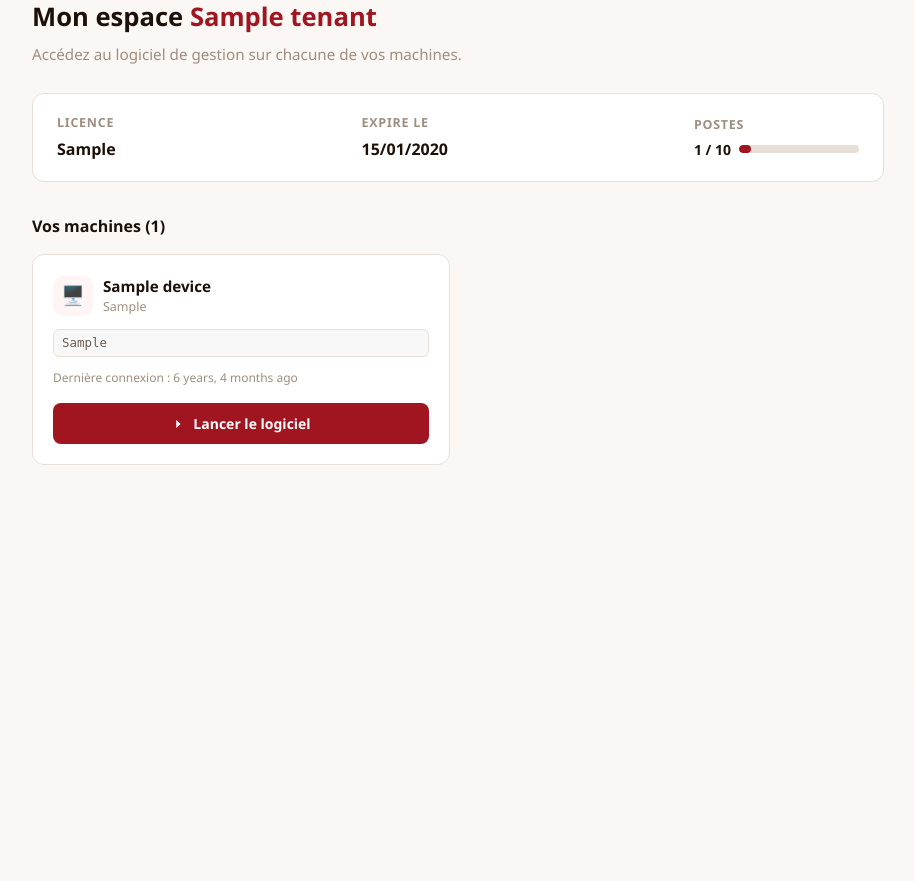
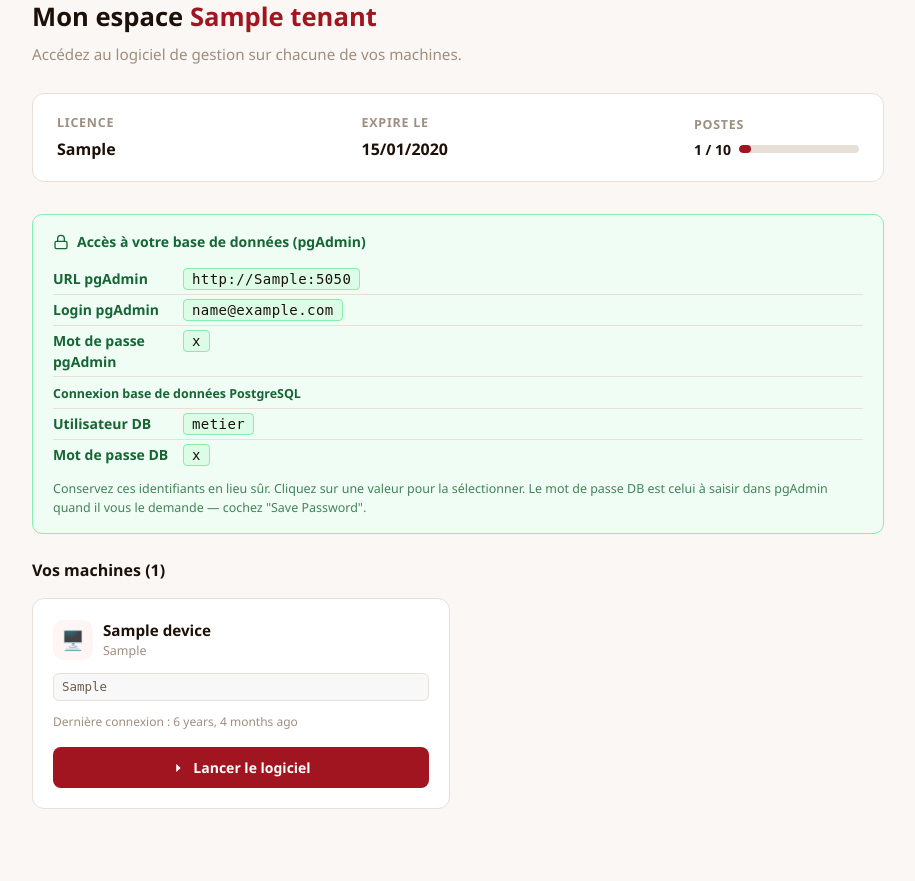
Before and after one commit to mpigajesse/saas-souverain, a Django app: template templates/tenants/mon-espace.html in a window 1280 px wide. Shown: the part 117-998 px from the top of the page, without its empty margins (182-1097 px from the left). Before the commit the page ends 582 px from the top, so only its background shows below. Run offline with Django 5.2, Linux system fonts and the light colour scheme; tables that the repository leaves empty hold one stand-in row (values such as "Sample post"); the template is opened without the code that fills it: values that come from a table or form of the project are taken from there, most other values are stand-ins (such as "Sample title", 1, 10 or a date in 2020).

Commit message:
fix: enregistrement SaaS standby + credentials pgAdmin dans Mon espace
- run.rs : register_with_saas() déplacé avant la vérification DEK
  → le nœud standby (sans DEK) s'enregistre désormais dans le portail
- run.rs : appel redondant register_with_saas supprimé de la boucle
- install-linux.sh.tmpl : NODE_MODE ajouté dans env container
  → rôle Primaire/Standby correctement reporté dans le portail
- install-linux.sh.tmpl : TENANT_ID ajouté dans env container
- install-linux.sh.tmpl : email pgAdmin dynamique via tenant|slugify
- install-linux.sh.tmpl : nom installateur dynamique install-{slug}.sh
- views_web.py : filename installateur basé sur slugify(tenant.name)
- views_espace.py : calcul des credentials pgAdmin + DB dans Mon espace
- mon-espace.html : bloc credentials (URL pgAdmin, login, mdp DB)

Spike Phase 0 validé : réplication PostgreSQL streaming active
VM1 (Kali 192.168.200.128) Primaire — VM2 (Ubuntu 192.168.200.130) Standby

```diff
--- a/templates/tenants/mon-espace.html
+++ b/templates/tenants/mon-espace.html
@@ -130,6 +130,43 @@
     }
     .btn-launch-disabled:hover { background: var(--border); color: var(--text-muted); }
 
+    /* ── Credentials card ── */
+    .creds-card {
+      background: #F0FDF4;
+      border: 1px solid #86EFAC;
+      border-radius: 10px;
+      padding: 16px 20px;
+      margin-bottom: 24px;
+      font-size: 0.875rem;
+    }
+    .creds-card h3 {
+      font-size: 0.875rem;
+      font-weight: 700;
+      color: #166534;
+      margin: 0 0 12px 0;
+      display: flex;
+      align-items: center;
+      gap: 8px;
+    }
+    .creds-table { width: 100%; border-collapse: collapse; }
+    .creds-table td { padding: 4px 0; vertical-align: top; }
+    .creds-table td:first-child { color: #166534; font-weight: 600; width: 130px; }
+    .creds-value {
+      font-family: monospace;
+      background: #DCFCE7;
+      border: 1px solid #86EFAC;
+      border-radius: 4px;
+      padding: 2px 8px;
+      letter-spacing: 0.03em;
+      user-select: all;
+    }
+    .creds-warning {
+      margin-top: 10px;
+      font-size: 0.78rem;
+      color: #166534;
+      opacity: .8;
+    }
+
     /* ── Phase banner ── */
     .phase-banner {
       background: #FFFBEB;
@@ -200,6 +237,47 @@
       </div>
     </div>
     {% endif %}
+
+    <!-- Credentials pgAdmin -->
+    <div class="creds-card">
+      <h3>
+        <svg width="16" height="16" viewBox="0 0 24 24" fill="none" stroke="#166534" stroke-width="2"><rect x="3" y="11" width="18" height="11" rx="2"/><path d="M7 11V7a5 5 0 0 1 10 0v4"/></svg>
+        Accès à votre base de données (pgAdmin)
+      </h3>
+      <table class="creds-table">
+        <tr>
+          <td>URL pgAdmin</td>
+          <td>
+            {% for device in devices %}
+            {% if forloop.first %}
+            <span class="creds-value">http://{{ device.node_addr|cut:":9001" }}:5050</span>{% if not forloop.last %}&nbsp;&nbsp;{% endif %}
+            {% endif %}
+            {% endfor %}
+          </td>
+        </tr>
+        <tr>
+          <td>Login pgAdmin</td>
+          <td><span class="creds-value">{{ pgadmin.pgadmin_email }}</span></td>
+        </tr>
+        <tr>
+          <td>Mot de passe pgAdmin</td>
+          <td><span class="creds-value">{{ pgadmin.pgadmin_password }}</span></td>
+        </tr>
+        <tr><td colspan="2" style="padding-top:8px; border-top:1px solid #86EFAC; font-size:.78rem; color:#166534; font-weight:600;">Connexion base de données PostgreSQL</td></tr>
+        <tr>
+          <td>Utilisateur DB</td>
+          <td><span class="creds-value">metier</span></td>
+        </tr>
+        <tr>
+          <td>Mot de passe DB</td>
+          <td><span class="creds-value">{{ pgadmin.db_password }}</span></td>
+        </tr>
+      </table>
+      <p class="creds-warning">
+        Conservez ces identifiants en lieu sûr. Cliquez sur une valeur pour la sélectionner.
+        Le mot de passe DB est celui à saisir dans pgAdmin quand il vous le demande — cochez "Save Password".
+      </p>
+    </div>
 
     <!-- Machines -->
     <h2 style="font-size: 1rem; font-weight: 700; margin-bottom: 16px; color: var(--text-primary);">
--- a/tenants/views_web.py
+++ b/tenants/views_web.py
@@ -2,6 +2,7 @@ import io
 from datetime import date, timedelta
 
 from django.conf import settings
+from django.utils.text import slugify
 from django.contrib import messages
 from django.contrib.auth import login
 from django.contrib.auth.decorators import login_required
@@ -215,10 +216,10 @@ def telecharger_installeur(request, os_type):
     if os_type == 'windows':
         content = render(request, 'tenants/install-windows.bat.tmpl', ctx).content.decode('utf-8')
         response = HttpResponse(content, content_type='application/octet-stream')
-        response['Content-Disposition'] = 'attachment; filename="installer-pme.bat"'
+        response['Content-Disposition'] = f'attachment; filename="install-{slugify(tenant.name)}.bat"'
     else:
         content = render(request, 'tenants/install-linux.sh.tmpl', ctx).content.decode('utf-8')
         response = HttpResponse(content, content_type='application/octet-stream')
-        response['Content-Disposition'] = 'attachment; filename="installer-pme.sh"'
+        response['Content-Disposition'] = f'attachment; filename="install-{slugify(tenant.name)}.sh"'
 
     return response
```
Also changed, not shown: tenants/views_espace.py (+21 -0 lines), 2 other files.
